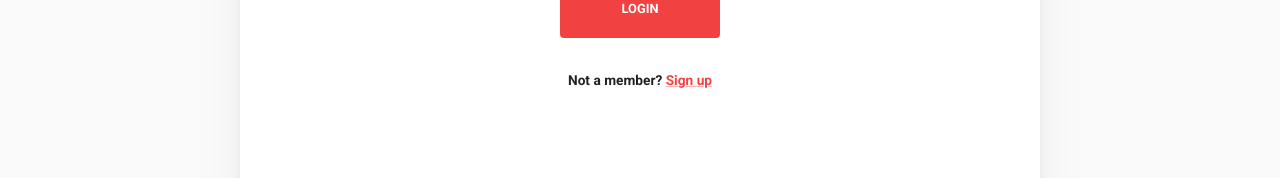
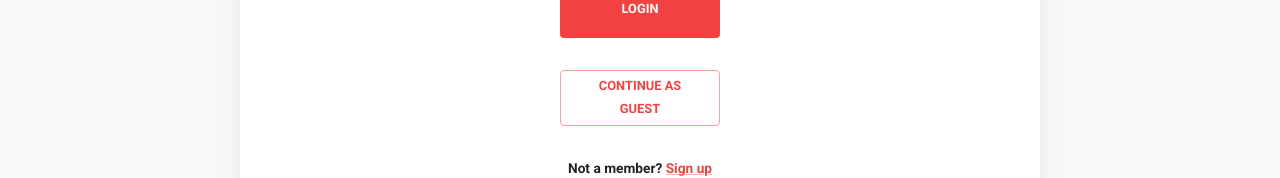
Before and after one commit to hatchways/team-watermint, a React (Create React App) app in the folder client/: page /login in a window 1280 px wide. Shown: the part 567-745 px from the top of the page. Built offline with nearby package versions, Linux system fonts and the light colour scheme; no server answers.

Commit message:
Integrate guest login into login and signup pages

```diff
--- a/client/src/pages/Login/Login.tsx
+++ b/client/src/pages/Login/Login.tsx
@@ -1,6 +1,7 @@
 import { FormikHelpers } from 'formik';
 import login from '../../helpers/APICalls/login';
 import LoginForm from './LoginForm/LoginForm';
+import GuestLogin from './GuestLogin/GuestLogin';
 import { useAuth } from '../../context/useAuthContext';
 import { useSnackBar } from '../../context/useSnackbarContext';
 import PageContainer from '../../components/PageContainer/PageContainer';
@@ -35,6 +36,7 @@ export default function Login(): JSX.Element {
     <PageContainer>
       <AuthPageWrapper header="Log in">
         <LoginForm handleSubmit={handleSubmit} />
+        <GuestLogin />
         <AuthPageFooter text="Not a member?" anchorText="Sign up" anchorTo="/signup" />
       </AuthPageWrapper>
     </PageContainer>
--- a/client/src/pages/SignUp/SignUp.tsx
+++ b/client/src/pages/SignUp/SignUp.tsx
@@ -1,6 +1,7 @@
 import { FormikHelpers } from 'formik';
 import register from '../../helpers/APICalls/register';
 import SignUpForm from './SignUpForm/SignUpForm';
+import GuestLogin from '../Login/GuestLogin/GuestLogin';
 import { useAuth } from '../../context/useAuthContext';
 import { useSnackBar } from '../../context/useSnackbarContext';
 import AuthPageWrapper from '../../components/AuthPageWrapper/AuthPageWrapper';
@@ -36,6 +37,7 @@ export default function Register(): JSX.Element {
     <PageContainer>
       <AuthPageWrapper header="Sign up">
         <SignUpForm handleSubmit={handleSubmit} />
+        <GuestLogin />
         <AuthPageFooter text="Already a member?" anchorText="Login" anchorTo="/login" />
       </AuthPageWrapper>
     </PageContainer>
```
